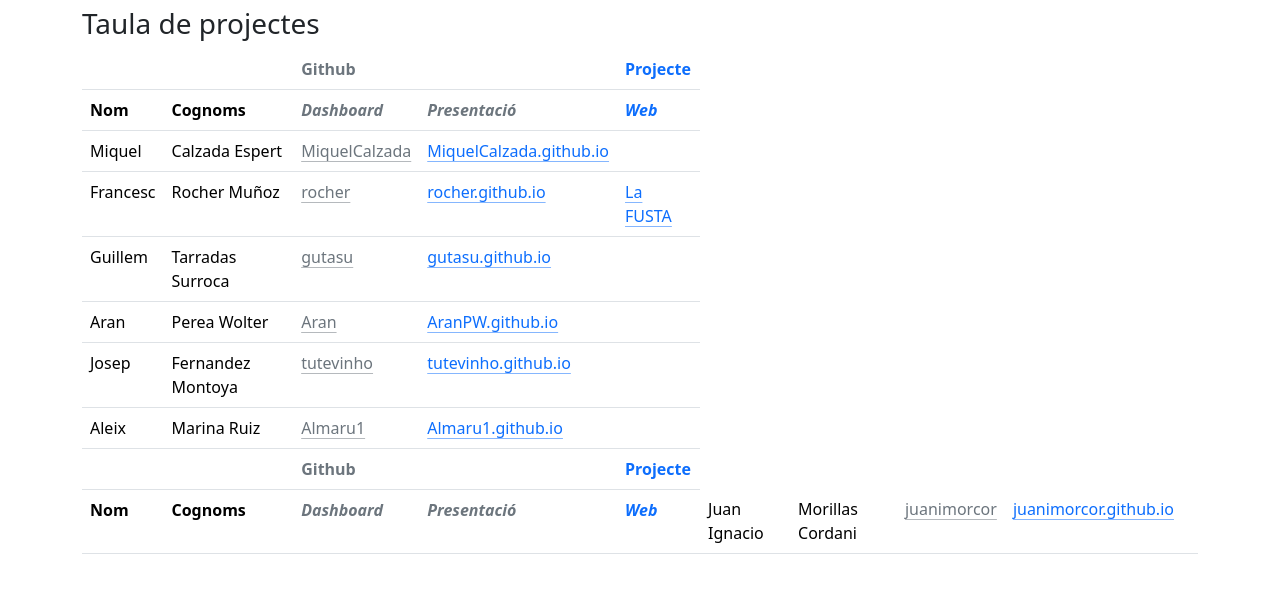
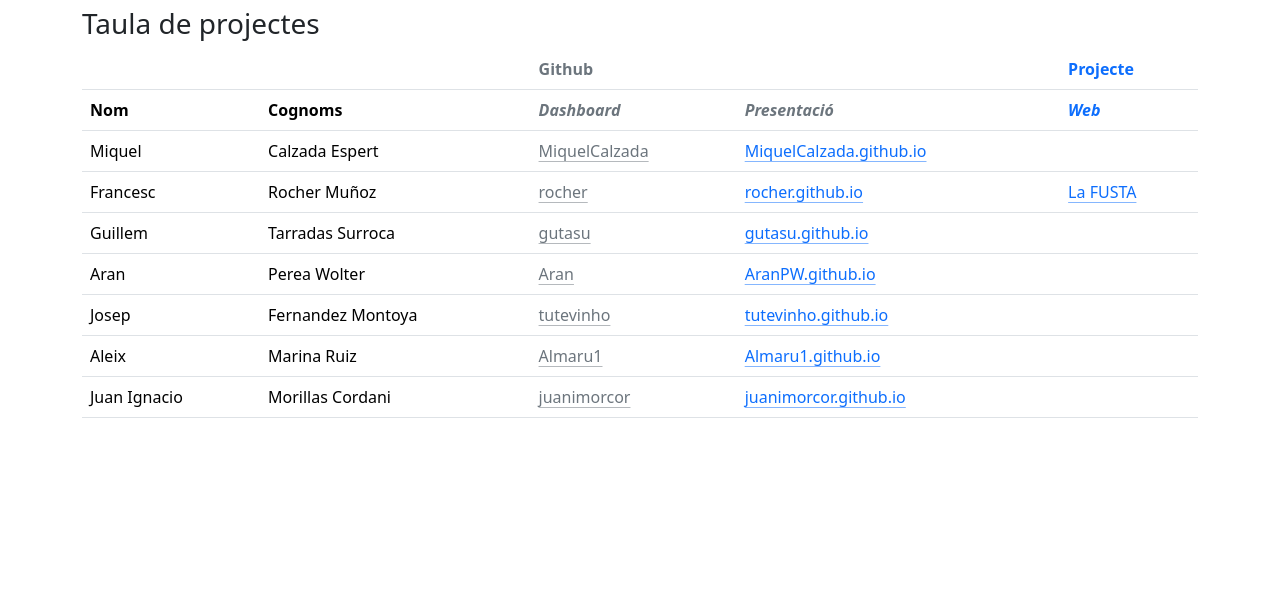
Before and after one commit to rogercrro/projecte-smx2c-2025-2026, a plain HTML site: page index.html in a window 1280 px wide. Shown: the part 131-724 px from the top of the page. Drawn offline with nearby package versions, Linux system fonts and the light colour scheme.

Commit message:
La meva linea

```diff
--- a/index.html
+++ b/index.html
@@ -78,31 +78,14 @@
             <td><a class="link-primary link-offset-2 link-underline-opacity-50 link-underline-opacity-100-hover" href="https://Almaru1.github.io">Almaru1.github.io</a></td>
             <td><a class="link-primary link-offset-2 link-underline-opacity-50 link-underline-opacity-100-hover" href="http://.endinahosting.com"></a></td>
      </tr>
-        </tbody>
-        <tbody>
-          <tr>
-	    <th scope="col"></th>
-            <th scope="col"></th>
-            <th scope="col" class="text-secondary">Github</th>
-            <th scope="col"></th>
-            <th scope="col" class="text-primary">Projecte</th>
-          </tr>
-          <tr>
-            <th scope="col">Nom</th>
-            <th scope="col">Cognoms</th>
-            <th scope="col" class="text-secondary"><i>Dashboard</i></th>
-            <th scope="col" class="text-secondary"><i>Presentació</i></th>
-            <th scope="col" class="text-primary"><i>Web</i></th>
-
+      <tr>
             <td>Juan Ignacio</td>
             <td>Morillas Cordani</td>
             <td><a class="link-secondary link-offset-2 link-underline-opacity-50 link-underline-opacity-100-hover" href="https://github.com/juanimorcor">juanimorcor</a></td>
             <td><a class="link-primary link-offset-2 link-underline-opacity-50 link-underline-opacity-100-hover" href="https://juanimorcor.github.io">juanimorcor.github.io</a></td>
-            <td><a class="link-primary link-offset-2 link-underline-opacity-50 link-underline-opacity-100-hover" href="http://lafusta.endinahosting.com"></a></td>
-          </tr>
-        </tbody>
-      </table>
-    </div>
+            <td><a class="link-primary link-offset-2 link-underline-opacity-50 link-underline-opacity-100-hover" href="http://.endinahosting.com"></a></td>
+     </tr>
+
 
     <!-- Include Bootstrap HTML, CSS and JS library -->
     <script src="https://cdn.jsdelivr.net/npm/bootstrap@5.3.8/dist/js/bootstrap.bundle.min.js" integrity="sha384-FKyoEForCGlyvwx9Hj09JcYn3nv7wiPVlz7YYwJrWVcXK/BmnVDxM+D2scQbITxI" crossorigin="anonymous"></script>
```
